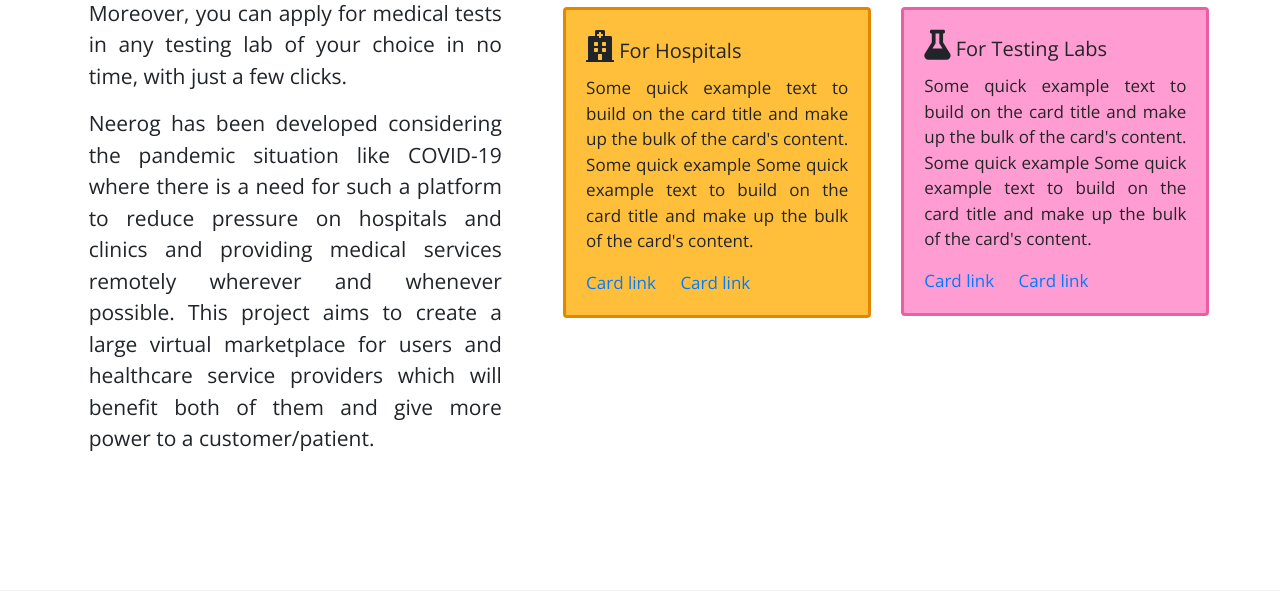
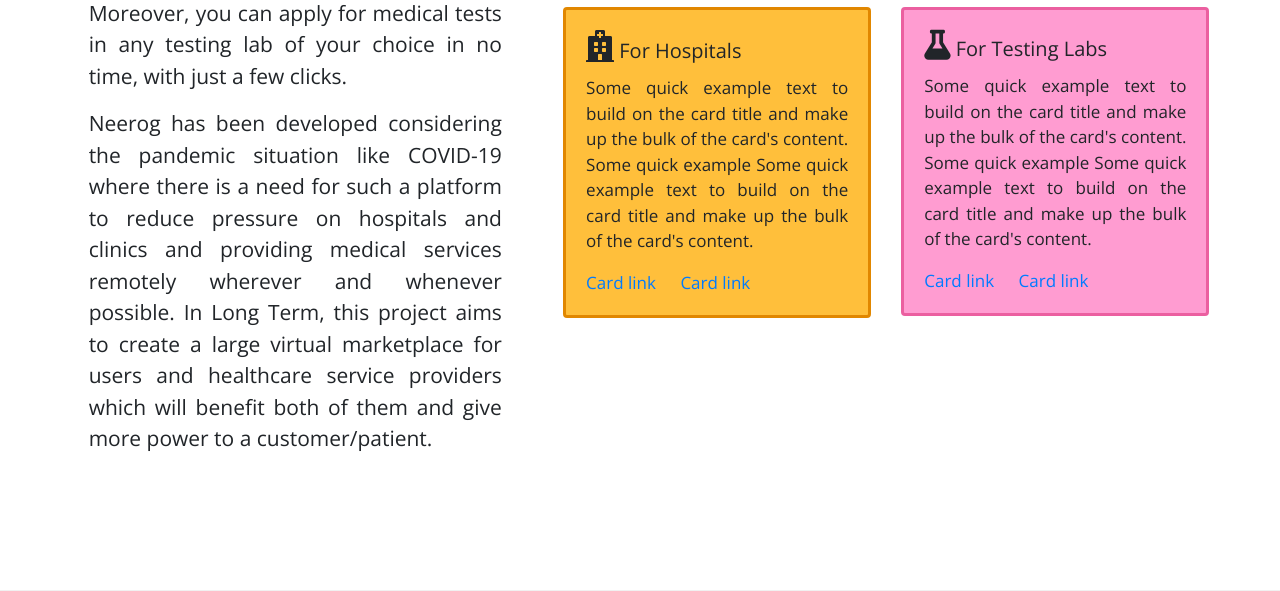
Before and after one commit to Lakshay-Dhingra/Neerog-Remote-Medical-Services, a Django app: page / in a window 1280 px wide. Shown: the part 1542-2133 px from the top of the page. Run offline with Django 3.2, Linux system fonts and the light colour scheme; some libraries are stand-ins or nearby versions; some web fonts are replaced.

Commit message:
minor changes

```diff
--- a/Neerog/main_app/templates/main_app/features_section.html
+++ b/Neerog/main_app/templates/main_app/features_section.html
@@ -9,7 +9,7 @@
               <h5 class="card-title">About Neerog</h5>
               <p class="card-text">Neerog is an online healthcare service platform which allows users to search, explore and contact with the doctors, hospitals and testing labs around the globe registered with the platform. It is a free-to-use and open-for-all platform and you don't have to spend a single penny for registering yourself or your organization on this platform.</p>
               <p class="card-text"> You can book appointments online with the doctor of your choice, hassel-free from the comfort of your home without waiting in long-queues to get an appointment. We also provide an option for remote consultation during appointment booking, so one can consult a doctor remotely via video-conferencing. Moreover, you can apply for medical tests in any testing lab of your choice in no time, with just a few clicks.</p>
-              <p class="card-text"> Neerog has been developed considering the pandemic situation like COVID-19 where there is a need for such a platform to reduce pressure on hospitals and clinics and providing medical services remotely wherever and whenever possible. This project aims to create a large virtual marketplace for users and healthcare service providers which will benefit both of them and give more power to a customer/patient.</p>
+              <p class="card-text"> Neerog has been developed considering the pandemic situation like COVID-19 where there is a need for such a platform to reduce pressure on hospitals and clinics and providing medical services remotely wherever and whenever possible. In Long Term, this project aims to create a large virtual marketplace for users and healthcare service providers which will benefit both of them and give more power to a customer/patient.</p>
             </div>
           </div>
         </div>
```
